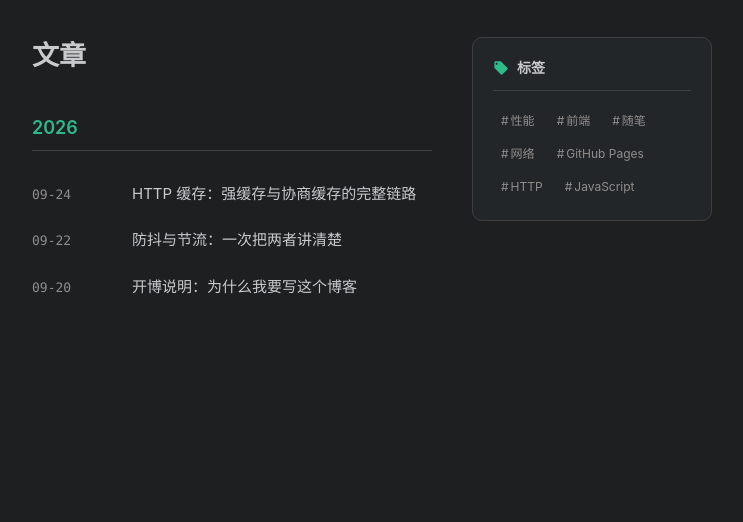
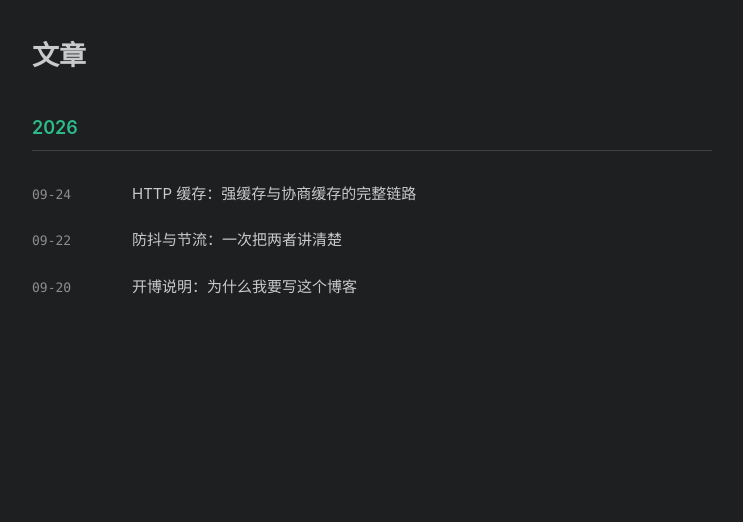
Before and after one commit to catdouyuan/catdouyuan.github.io, a plain HTML site: page articles.html in a window 1280 px wide. Shown: the part 130-652 px from the top of the page, without its empty margins (268-1011 px from the left). Drawn offline with Linux system fonts and the light colour scheme.

Commit message:
feat: 移除文章页标签侧栏，文章归档改为单栏居中布局

```diff
--- a/articles.html
+++ b/articles.html
@@ -6,7 +6,7 @@
   <title>文章 · catyuan</title>
   <meta name="description" content="catyuan 的全部技术文章。" >
   <link rel="icon" href="assets/img/favicon.png?v=20260926-3" type="image/png" >
-  <link rel="stylesheet" href="assets/css/style.css?v=20260927" >
+  <link rel="stylesheet" href="assets/css/style.css?v=20260929" >
 </head>
 <body class="theme-dark">
   <div class="container">
@@ -39,26 +39,12 @@
     </header>
 
     <main class="main">
-      <div class="articles-layout">
-        <div class="archive-page">
-          <h1 class="archive-title">文章</h1>
+      <div class="archive-page">
+        <h1 class="archive-title">文章</h1>
 
-          <div id="archive-list" class="archive-list">
-            <p class="loading-row">正在读取文章…</p>
-          </div>
+        <div id="archive-list" class="archive-list">
+          <p class="loading-row">正在读取文章…</p>
         </div>
-
-        <aside class="articles-sidebar" id="articles-sidebar">
-          <div class="articles-sidebar-card">
-            <h3 class="articles-sidebar-title">
-              <svg viewBox="0 0 24 24" width="16" height="16" aria-hidden="true"><path fill="currentColor" d="M21.41 11.58l-9-9C12.05 2.22 11.55 2 11 2H4c-1.1 0-2 .9-2 2v7c0 .55.22 1.05.59 1.42l9 9c.36.36.86.58 1.41.58.55 0 1.05-.22 1.41-.59l7-7c.37-.36.59-.86.59-1.41 0-.55-.23-1.06-.59-1.42zM5.5 7C4.67 7 4 6.33 4 5.5S4.67 4 5.5 4 7 4.67 7 5.5 6.33 7 5.5 7z"/></svg>
-              标签
-            </h3>
-            <div id="tag-cloud" class="articles-sidebar-tags">
-              <span class="loading-row">加载中…</span>
-            </div>
-          </div>
-        </aside>
       </div>
     </main>
 
@@ -83,7 +69,7 @@
     </footer>
   </div>
 
-  <script src="assets/js/main.js?v=20260927"></script>
-  <script src="assets/js/articles.js?v=20260927"></script>
+  <script src="assets/js/main.js?v=20260929"></script>
+  <script src="assets/js/articles.js?v=20260929"></script>
 </body>
 </html>
--- a/assets/css/style.css
+++ b/assets/css/style.css
@@ -1611,61 +1611,6 @@ button.tag {
   margin-bottom: 0;
 }
 
-/* ============================================================
-   Articles Layout — Two-column with tag sidebar on right
-   ============================================================ */
-.articles-layout {
-  display: flex;
-  gap: 40px;
-  max-width: var(--content-width, 900px);
-  margin: 0 auto;
-  width: 100%;
-}
-.articles-layout .archive-page {
-  flex: 1;
-  min-width: 0;
-}
-.articles-sidebar {
-  width: 240px;
-  flex-shrink: 0;
-  position: sticky;
-  top: 100px;
-  align-self: flex-start;
-}
-.articles-sidebar-card {
-  background: #232628;
-  border: 1px solid #3d3f41;
-  border-radius: 10px;
-  padding: 20px;
-  margin-bottom: 20px;
-  transition: border-color 0.15s ease;
-}
-.articles-sidebar-card:hover {
-  border-color: rgba(43, 188, 138, 0.3);
-}
-.articles-sidebar-title {
-  font-size: 14px;
-  font-weight: 600;
-  color: #c9cacc;
-  margin-bottom: 16px;
-  display: flex;
-  align-items: center;
-  gap: 8px;
-  padding-bottom: 12px;
-  border-bottom: 1px solid #3d3f41;
-}
-.articles-sidebar-title svg {
-  color: #2bbc8a;
-}
-.articles-sidebar-tags {
-  display: flex;
-  flex-wrap: wrap;
-  gap: 6px;
-}
-.articles-sidebar-tags .tag {
-  font-size: 12px;
-  padding: 3px 8px;
-}
 
 /* Filter active state */
 .filter-active {
@@ -1692,14 +1637,3 @@ button.tag {
 .clear-filter:hover {
   color: #d480aa;
 }
-
-@media (max-width: 768px) {
-  .articles-layout {
-    flex-direction: column;
-  }
-  .articles-sidebar {
-    width: 100%;
-    position: static;
-    order: -1;
-  }
-}
--- a/assets/js/articles.js
+++ b/assets/js/articles.js
@@ -7,9 +7,6 @@
     var articles = data.articles;
     var params = new URLSearchParams(location.search);
     var selectedTag = params.get("tag");
-
-    /* Render tag sidebar */
-    Blog.renderTagCloud(data);
 
     /* Filter by tag */
     if (selectedTag) {
--- a/assets/js/main.js
+++ b/assets/js/main.js
@@ -123,19 +123,5 @@ window.Blog = {
     document.querySelectorAll("[data-total-posts]").forEach(function (el) {
       el.textContent = articles.length;
     });
-  },
-
-  renderTagCloud(data) {
-    var counts = {};
-    (data.articles || []).forEach(function (article) {
-      (article.tags || []).forEach(function (tag) { counts[tag] = (counts[tag] || 0) + 1; });
-    });
-    var html = Object.keys(counts).sort(function (a, b) {
-      return counts[b] - counts[a] || a.localeCompare(b, "zh-CN");
-    }).map(function (tag) {
-      return '<a class="tag" href="articles.html?tag=' + encodeURIComponent(tag) + '">' +
-        Blog.escapeHtml(tag) + "</a>";
-    }).join("");
-    document.querySelectorAll("#tag-cloud").forEach(function (el) { el.innerHTML = html; });
   }
 };
```
Also changed, not shown: 404.html (+2 -2 lines), about.html (+2 -2 lines), article.html (+3 -3 lines), assets/js/about.js (deleted, +0 -7 lines), index.html (+3 -3 lines), 1 other file.
